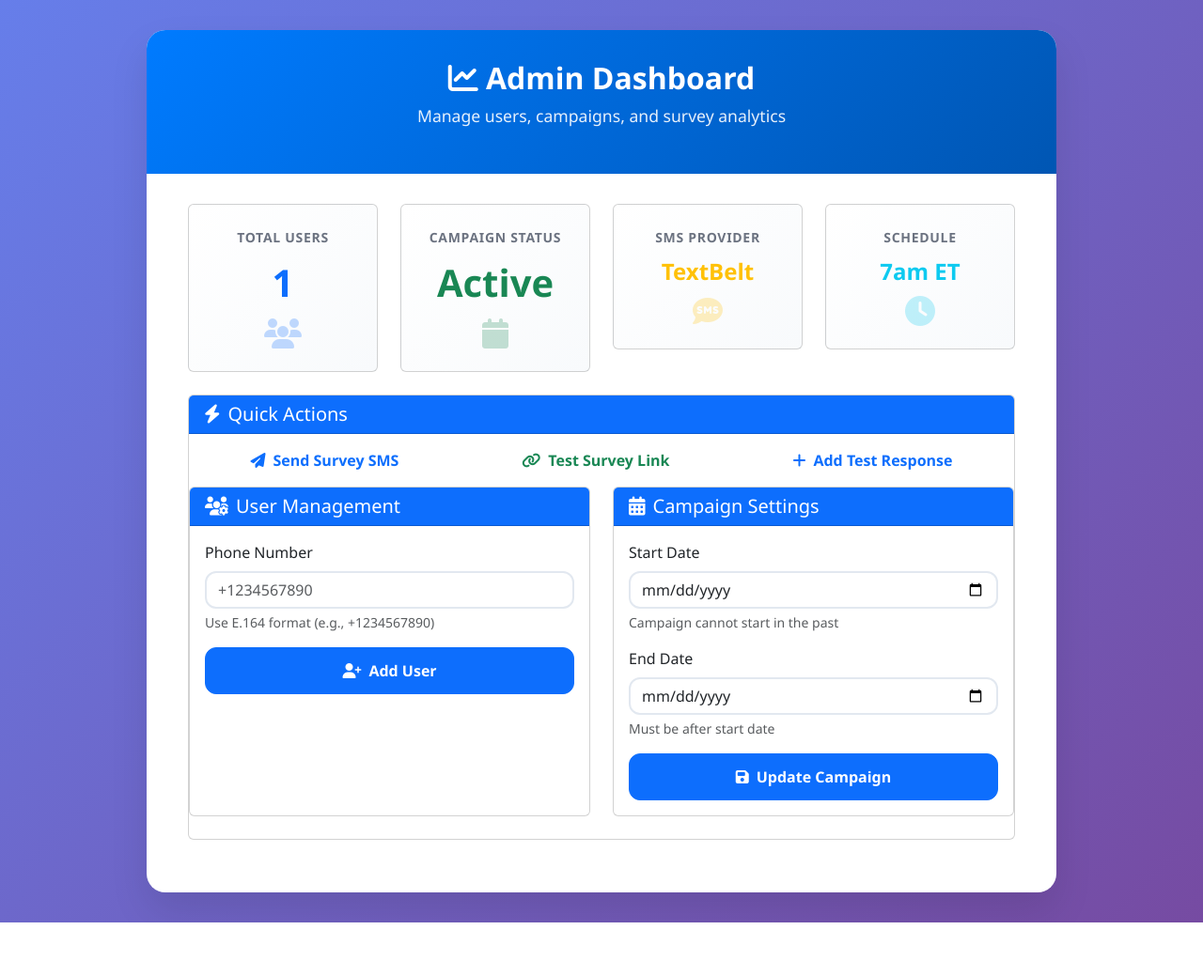
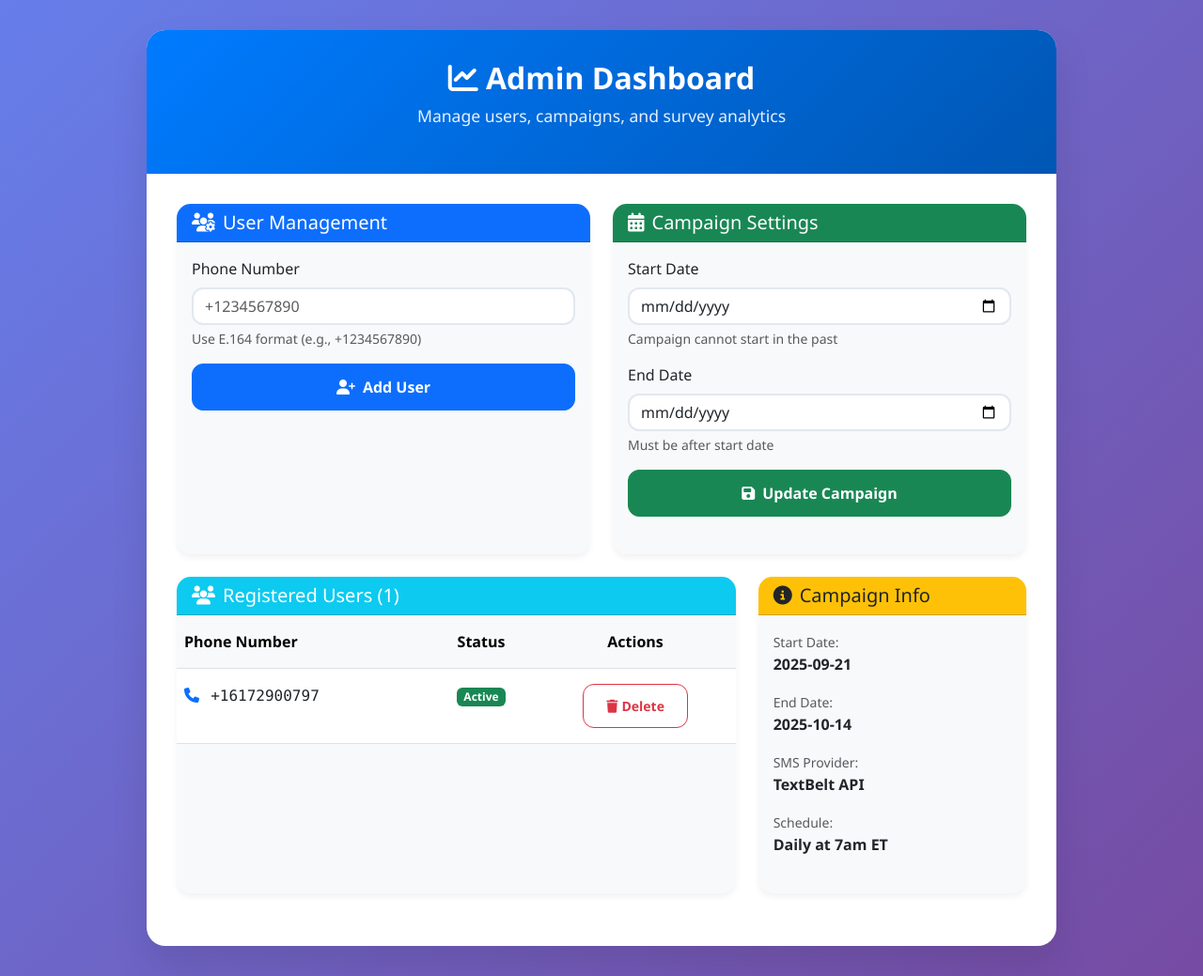
Before and after one commit to mohamedhaggag12/sms-survey-prototype, a Flask app: page /admin in a window 1280 px wide. Shown: the whole page at 94% size. Before the commit the page ends 982 px from the top, so only its background shows below. Run offline with Flask 3, Linux system fonts and the light colour scheme; data comes from the database, SQL or seed files in the repository.

Commit message:
Final production admin dashboard - clean and streamlined
- Completely removed all development/testing features:
  * Stats overview cards
  * Quick actions section with test buttons
  * Test survey link generation
  * Copy to clipboard functionality
  * Add test response links
- Clean 2x2 grid layout with only essential features:
  * User Management (add users with blue header)
  * Campaign Settings (start/end dates with green header)
  * Registered Users (list with delete functionality, info header)
  * Campaign Info (current settings display, warning header)
- Consistent content-card styling with rounded corners
- Color-coded sections for easy identification
- Minimal JavaScript - only form validation and user deletion
- Production-ready interface perfect for daily operations

This is the final, clean admin interface for production use!

```diff
--- a/templates/admin.html
+++ b/templates/admin.html
@@ -140,73 +140,29 @@
             </div>
 
             <div class="admin-body">
+                <!-- Flash Messages -->
+                {% with messages = get_flashed_messages(with_categories=true) %}
+                    {% if messages %}
+                        <div class="mb-4">
+                            {% for category, message in messages %}
+                                <div class="alert alert-{{ 'danger' if category == 'error' else category }} alert-dismissible fade show" role="alert">
+                                    {{ message }}
+                                    <button type="button" class="btn-close" data-bs-dismiss="alert"></button>
+                                </div>
+                            {% endfor %}
+                        </div>
+                    {% endif %}
+                {% endwith %}
 
-    <div class="container"
-        <!-- Stats Overview -->
-        <div class="row mb-4">
-            <div class="col-md-3">
-                <div class="card metric-card">
-                    <div class="metric-label">Total Users</div>
-                    <div class="metric-value text-primary">{{ users|length }}</div>
-                    <i class="fas fa-users fa-2x text-primary opacity-25"></i>
-                </div>
-            </div>
-            <div class="col-md-3">
-                <div class="card metric-card">
-                    <div class="metric-label">Campaign Status</div>
-                    <div class="metric-value text-success">
-                        {% if campaign_start and campaign_end %}Active{% else %}Setup{% endif %}
-                    </div>
-                    <i class="fas fa-calendar fa-2x text-success opacity-25"></i>
-                </div>
-            </div>
-            <div class="col-md-3">
-                <div class="card metric-card">
-                    <div class="metric-label">SMS Provider</div>
-                    <div class="metric-value text-warning" style="font-size: 1.5rem;">TextBelt</div>
-                    <i class="fas fa-sms fa-2x text-warning opacity-25"></i>
-                </div>
-            </div>
-            <div class="col-md-3">
-                <div class="card metric-card">
-                    <div class="metric-label">Schedule</div>
-                    <div class="metric-value text-info" style="font-size: 1.5rem;">7am ET</div>
-                    <i class="fas fa-clock fa-2x text-info opacity-25"></i>
-                </div>
-            </div>
-        </div>
-
-        <!-- Quick Actions -->
-        <div class="row mb-4">
-            <div class="col-12">
-                <div class="card">
-                    <div class="card-header bg-primary text-white">
-                        <h5 class="mb-0"><i class="fas fa-bolt me-2"></i>Quick Actions</h5>
-                    </div>
-                    <div class="card-body p-0">
-                        <div class="d-flex flex-wrap">
-                            <form method="POST" action="/send_test_sms" class="flex-fill">
-                                <button type="submit" class="btn btn-outline-primary w-100 rounded-0 border-0 py-3">
-                                    <i class="fas fa-paper-plane me-2"></i>Send Survey SMS
-                                </button>
-                            </form>
-                            <button onclick="generateTestLink()" class="btn btn-outline-success flex-fill rounded-0 border-0 py-3">
-                                <i class="fas fa-link me-2"></i>Test Survey Link
-                            </button>
-                            <a href="/add_response" class="btn btn-outline-primary flex-fill rounded-0 border-0 py-3">
-                                <i class="fas fa-plus me-2"></i>Add Test Response
-                            </a>
-
-            </div>
-        </div>
-
-        <!-- Main Content Row -->
+                <!-- Core Management Section -->
                 <div class="row mb-4">
                     <!-- User Management -->
                     <div class="col-md-6">
-                <div class="card h-100">
-                    <div class="card-header bg-primary text-white">
-                        <h5 class="mb-0"><i class="fas fa-users-cog me-2"></i>User Management</h5>
+                        <div class="content-card h-100">
+                            <div class="card-header bg-primary text-white" style="border-radius: 15px 15px 0 0;">
+                                <h5 class="card-title mb-0">
+                                    <i class="fas fa-users-cog me-2"></i>User Management
+                                </h5>
                             </div>
                             <div class="card-body">
                                 <form method="POST" action="/admin">
@@ -226,9 +182,11 @@
 
                     <!-- Campaign Settings -->
                     <div class="col-md-6">
-                <div class="card h-100">
-                    <div class="card-header bg-primary text-white">
-                        <h5 class="mb-0"><i class="fas fa-calendar-alt me-2"></i>Campaign Settings</h5>
+                        <div class="content-card h-100">
+                            <div class="card-header bg-success text-white" style="border-radius: 15px 15px 0 0;">
+                                <h5 class="card-title mb-0">
+                                    <i class="fas fa-calendar-alt me-2"></i>Campaign Settings
+                                </h5>
                             </div>
                             <div class="card-body">
                                 <form method="POST" action="/admin" id="campaignForm">
@@ -242,7 +200,7 @@
                                         <input type="date" class="form-control" id="end_date" name="end_date" required>
                                         <div class="form-text">Must be after start date</div>
                                     </div>
-                            <button type="submit" class="btn btn-primary w-100">
+                                    <button type="submit" class="btn btn-success w-100">
                                         <i class="fas fa-save me-2"></i>Update Campaign
                                     </button>
                                 </form>
@@ -250,22 +208,88 @@
                         </div>
                     </div>
                 </div>
-        <!-- Flash Messages -->
-        {% with messages = get_flashed_messages(with_categories=true) %}
-            {% if messages %}
+
+                <!-- Information Section -->
                 <div class="row mb-4">
-                    <div class="col-12">
-                        {% for category, message in messages %}
-                            <div class="alert alert-{{ 'success' if category == 'success' else 'danger' }} alert-dismissible fade show">
-                                <i class="fas fa-{{ 'check-circle' if category == 'success' else 'exclamation-triangle' }} me-2"></i>
-                                {{ message }}
-                                <button type="button" class="btn-close" data-bs-dismiss="alert"></button>
+                    <!-- Registered Users -->
+                    <div class="col-md-8">
+                        <div class="content-card h-100">
+                            <div class="card-header bg-info text-white" style="border-radius: 15px 15px 0 0;">
+                                <h5 class="card-title mb-0">
+                                    <i class="fas fa-users me-2"></i>Registered Users ({{ users|length }})
+                                </h5>
                             </div>
+                            <div class="card-body p-0">
+                                {% if users %}
+                                    <div class="table-responsive">
+                                        <table class="table table-hover mb-0">
+                                            <thead class="table-light">
+                                                <tr>
+                                                    <th class="py-3">Phone Number</th>
+                                                    <th class="py-3 text-center">Status</th>
+                                                    <th class="py-3 text-center">Actions</th>
+                                                </tr>
+                                            </thead>
+                                            <tbody>
+                                                {% for user in users %}
+                                                <tr>
+                                                    <td class="py-3">
+                                                        <i class="fas fa-phone text-primary me-2"></i>
+                                                        <span class="font-monospace">{{ user[1] }}</span>
+                                                    </td>
+                                                    <td class="py-3 text-center">
+                                                        <span class="badge bg-success">Active</span>
+                                                    </td>
+                                                    <td class="py-3 text-center">
+                                                        <button type="button" class="btn btn-outline-danger btn-sm"
+                                                                onclick="confirmDeleteUser({{ user[0] }}, '{{ user[1] }}')">
+                                                            <i class="fas fa-trash me-1"></i>Delete
+                                                        </button>
+                                                    </td>
+                                                </tr>
                                                 {% endfor %}
+                                            </tbody>
+                                        </table>
+                                    </div>
+                                {% else %}
+                                    <div class="text-center text-muted py-4">
+                                        <i class="fas fa-users fa-3x mb-3 opacity-50"></i>
+                                        <p class="mb-0">No users registered yet. Add your first user above!</p>
+                                    </div>
+                                {% endif %}
                             </div>
                         </div>
-            {% endif %}
-        {% endwith %}
+                    </div>
+
+                    <!-- Campaign Info -->
+                    <div class="col-md-4">
+                        <div class="content-card h-100">
+                            <div class="card-header bg-warning text-dark" style="border-radius: 15px 15px 0 0;">
+                                <h5 class="card-title mb-0">
+                                    <i class="fas fa-info-circle me-2"></i>Campaign Info
+                                </h5>
+                            </div>
+                            <div class="card-body">
+                                <div class="mb-3">
+                                    <small class="text-muted">Start Date:</small>
+                                    <div class="fw-bold">{{ campaign_start or 'Not set' }}</div>
+                                </div>
+                                <div class="mb-3">
+                                    <small class="text-muted">End Date:</small>
+                                    <div class="fw-bold">{{ campaign_end or 'Not set' }}</div>
+                                </div>
+                                <div class="mb-3">
+                                    <small class="text-muted">SMS Provider:</small>
+                                    <div class="fw-bold">TextBelt API</div>
+                                </div>
+                                <div>
+                                    <small class="text-muted">Schedule:</small>
+                                    <div class="fw-bold">Daily at 7am ET</div>
+                                </div>
+                            </div>
+                        </div>
+                    </div>
+                </div>
 
 
 
```
Lines whose indentation alone changed are shown as unchanged.
